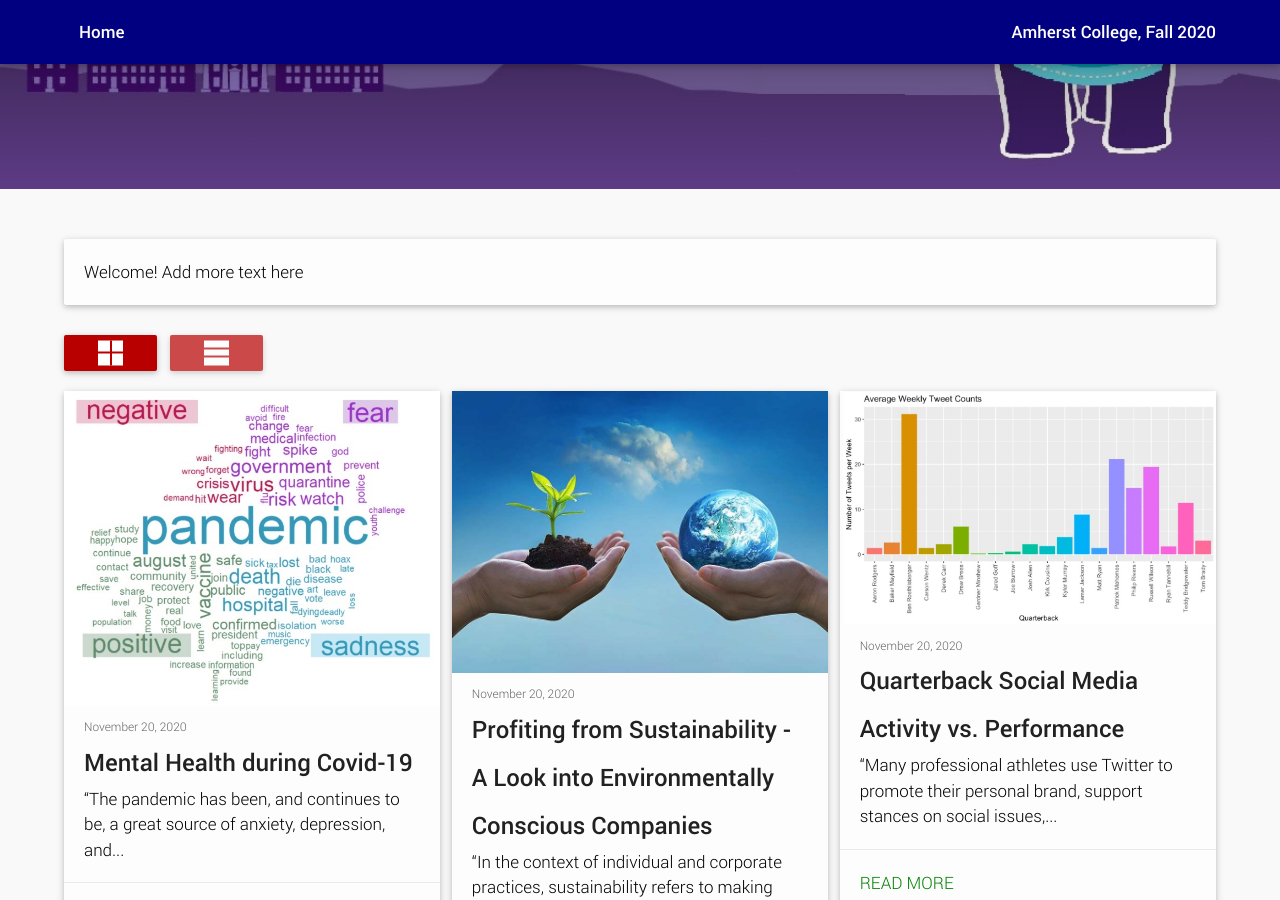
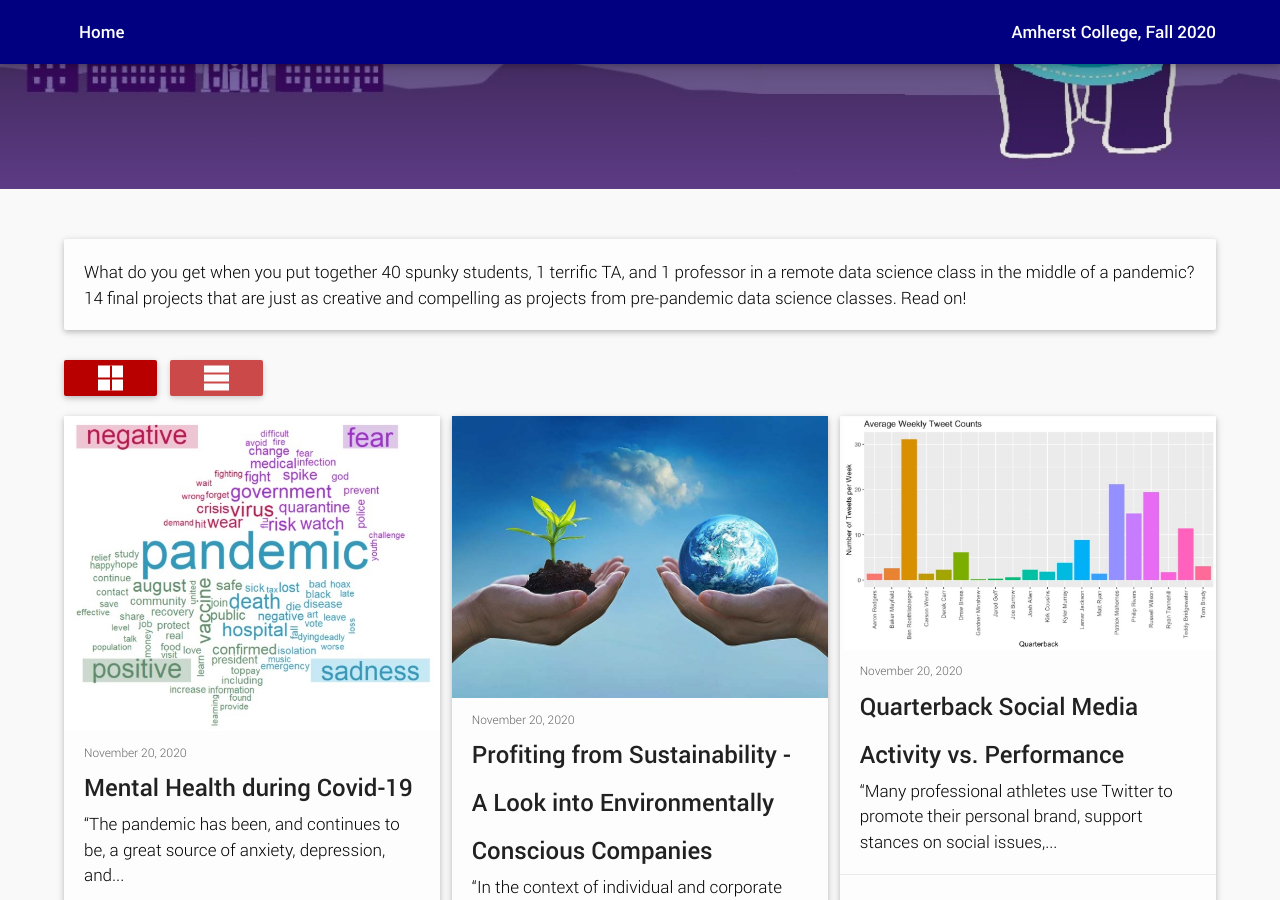
Before and after one commit to stat231-f20/pug-blogs, a Jekyll site: the page built from index.html, in a window 1280 px wide and 900 px high, scrolled down 325 px. Built offline with Jekyll 4.4.1, drawn with Linux system fonts in a browser that asks for light colours; the list of posts is cut into pages by our own code.

Commit message:
adding welcome text

```diff
--- a/index.html
+++ b/index.html
@@ -3,4 +3,4 @@ layout: index-full
 description: the good site of life
 permalink: /
 ---
-Welcome!  Add more text here
+What do you get when you put together 40 spunky students, 1 terrific TA, and 1 professor in a remote data science class in the middle of a pandemic?  14 final projects that are just as creative and compelling as projects from pre-pandemic data science classes.  Read on!
```
